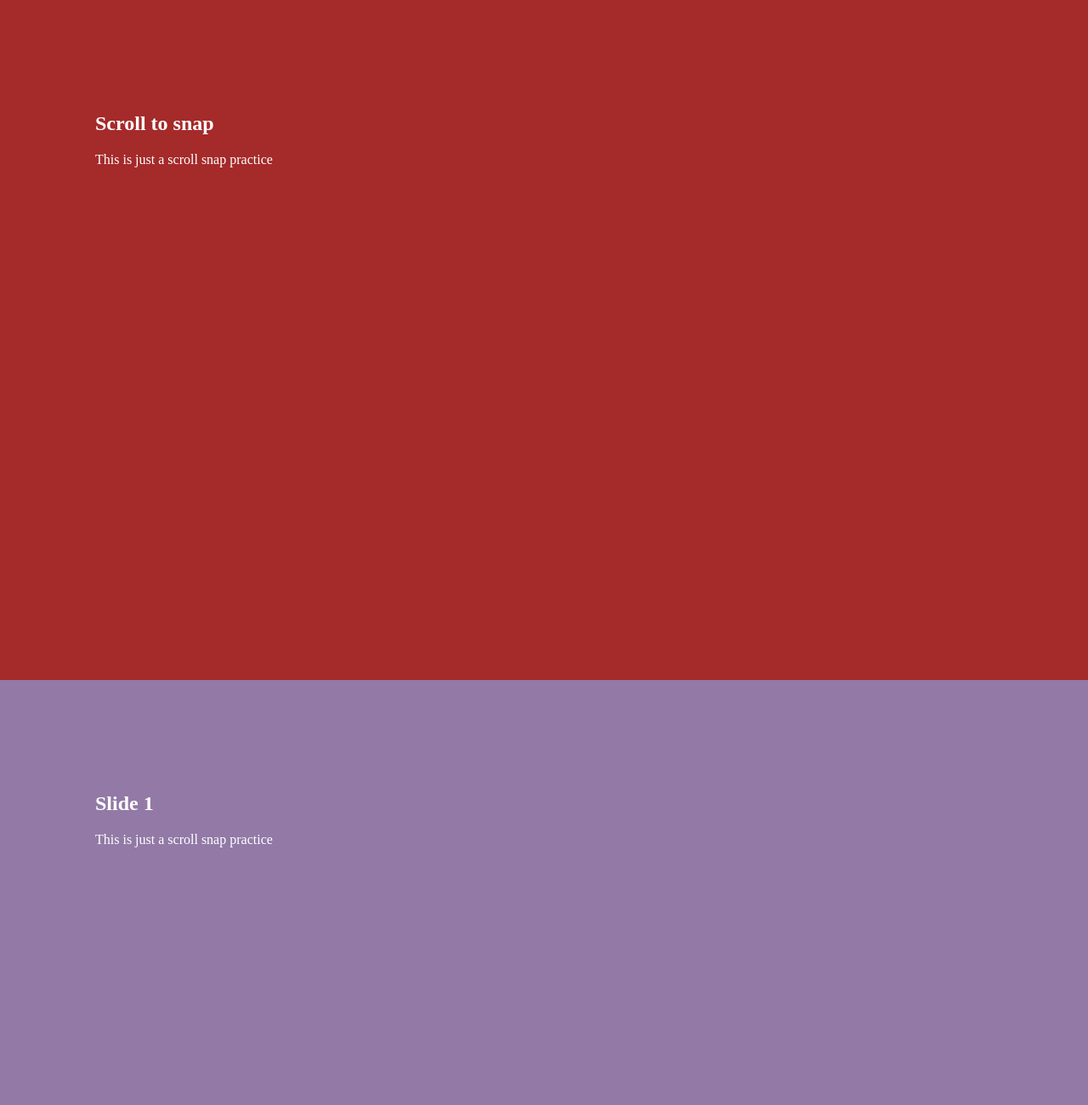
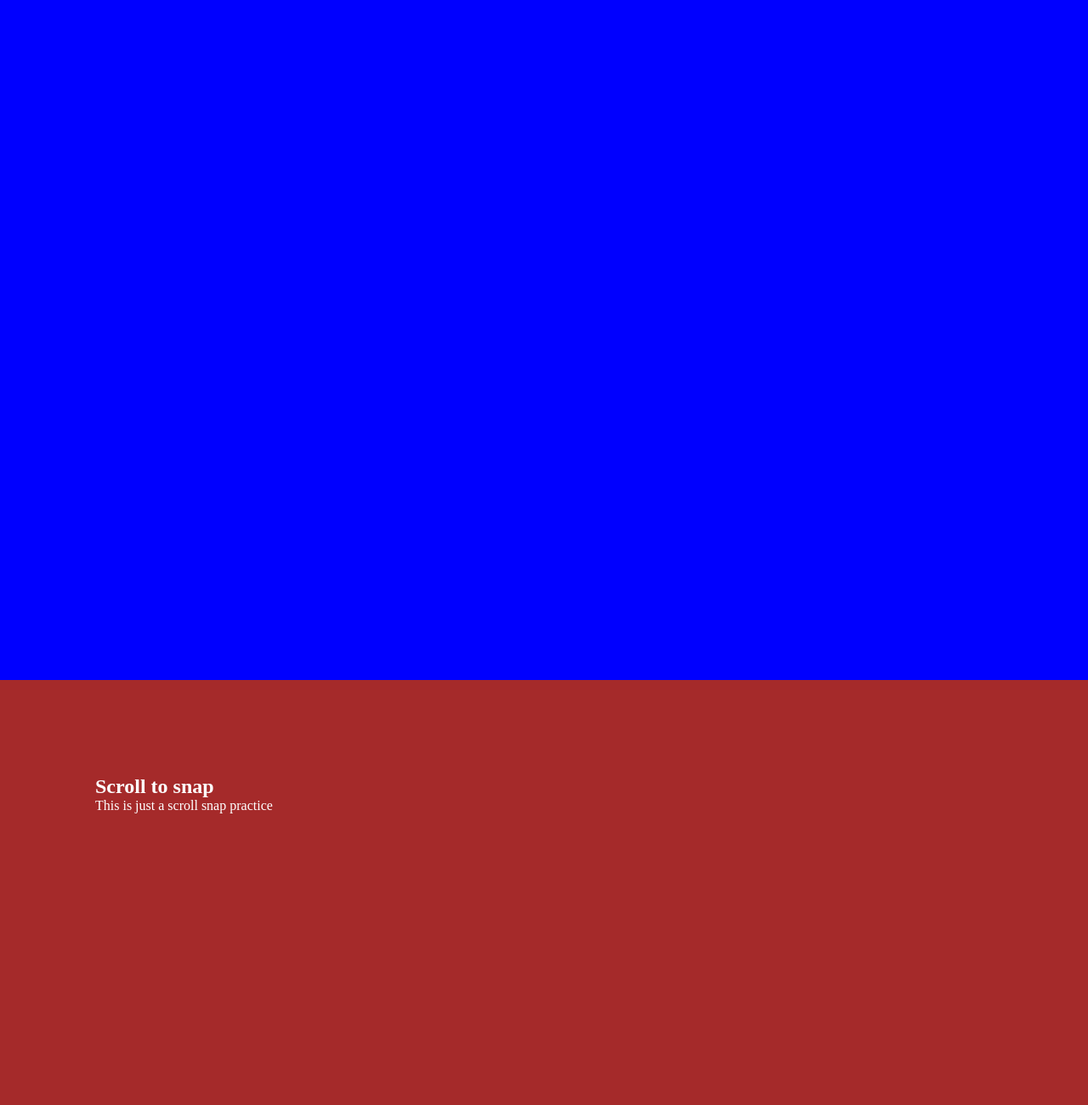
Before and after one commit to samuel-akinboro/scroll-snap-practice, a plain HTML site: page index.html in a window 1280 px wide. Shown: the top 1300 px of the page at 85% size. Drawn offline with Linux system fonts and the light colour scheme.

Commit message:
snap feature

```diff
--- a/index.html
+++ b/index.html
@@ -8,6 +8,8 @@
   <link rel="stylesheet" href="style.css">
 </head>
 <body>
+  <main></main>
+  <div class="parent">
     <section>
       <h1>Scroll to snap</h1>
       <p>This is just a scroll snap practice</p>
@@ -24,5 +26,6 @@
       <h1>Slide 3</h1>
       <p>This is just a scroll snap practice</p>
     </section>
+  </div>
 </body>
 </html>
--- a/style.css
+++ b/style.css
@@ -1,17 +1,27 @@
-/* * {
+* {
   padding: 0;
   margin: 0;
   box-sizing: border-box;
-} */
+}
 
 body {
+  /* overflow: auto; */
+  /* height: 100vh; */
+}
+
+main {
+  background-color: blue;
+  height: 100vh;
+}
+
+.parent {
+  height: 100vh;
   scroll-snap-type: y mandatory;
   overflow-y: scroll;
-  margin: 0;
 }
 
 section {
-  height: calc(100vh - 14em);
+  height: 100vh;
   background-color: brown;
   color: #fff;
   scroll-snap-align: start;
@@ -29,3 +39,11 @@ section:nth-child(3) {
 section:nth-child(4) {
   background-color: rgba(47, 79, 13, 0.593);
 }
+/*
+@supports (scroll-snap-align: start) {
+  body {
+    scroll-snap-type: y proximity;
+    scroll-padding-top: 15vh;
+    overflow-y: scroll;
+  }
+} */
```
Lines whose indentation alone changed are shown as unchanged.
